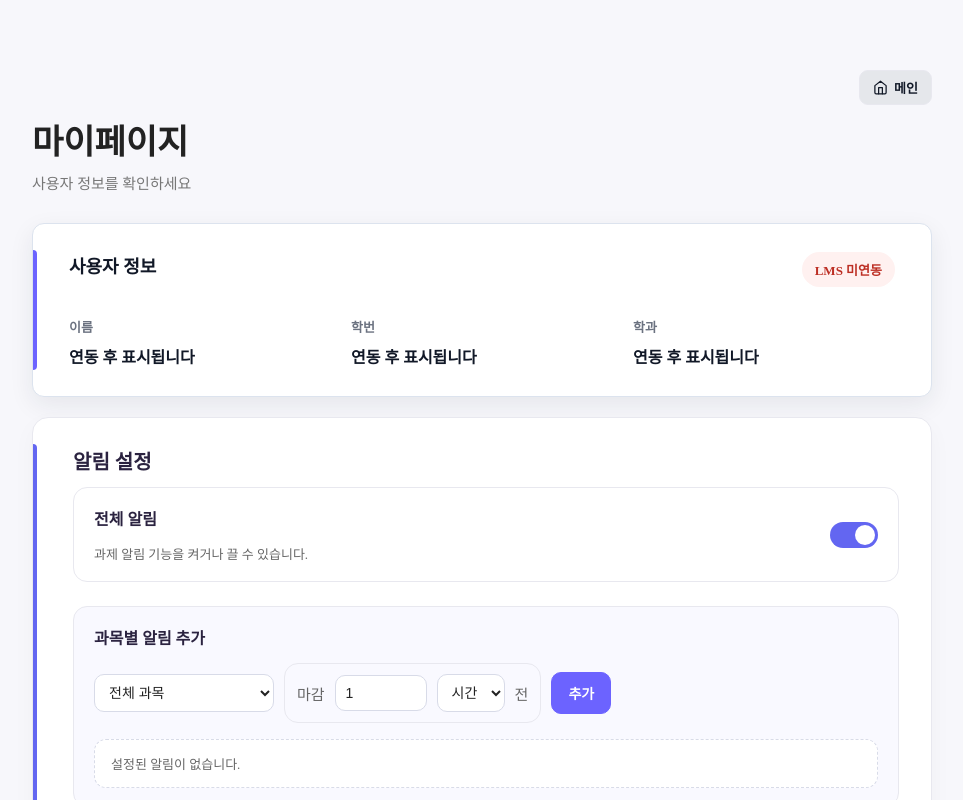
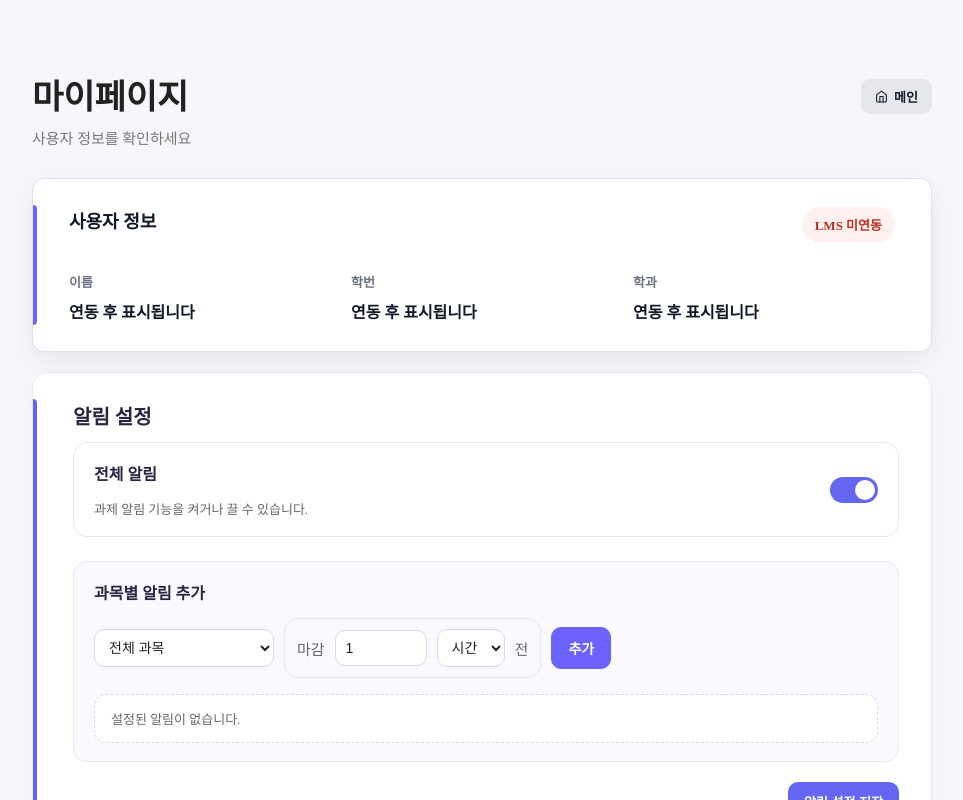
Before and after one commit to KadenID/OSBP_Team_NULL, a React (Vite) app in the folder client/: page /mypage in a window 1280 px wide. Shown: the top 800 px of the page, without its empty margins (158-1121 px from the left). Built offline with nearby package versions, Linux system fonts and the light colour scheme.

Commit message:
style: 마이페이지 메인 이동 버튼 높이 정렬 수정

```diff
--- a/client/src/Components/my_page/MyPage.css
+++ b/client/src/Components/my_page/MyPage.css
@@ -3,7 +3,7 @@ html{
   color-scheme: light dark;
 }
 
-:root {
+.mypage-container {
   --bg: #f7f7fb;
   --title: #222;
   --subtitle: #777;
@@ -19,11 +19,15 @@ html{
   --focus: #6366f1;
   --card-shadow: 0 8px 24px rgba(0, 0, 0, 0.03);
   --card-hover-shadow: 0 10px 22px rgba(0, 0, 0, 0.12);
+  max-width: 900px;
+  margin: 0 auto;
+  padding: 70px 24px;
+  color: var(--title);
 }
 
 /* 다크 모드 색상 변수 */
 @media (prefers-color-scheme: dark) {
-  :root {
+  .mypage-container {
     --bg: #1e2430;
     --title: #f3f4f6;
     --subtitle: #c4c7cf;
@@ -45,15 +49,6 @@ html{
 /* 기본 설정 */
 body {
   margin: 0;
-  background: var(--bg);
-}
-
-
-/* 마이페이지 전체 컨테이너 */
-.mypage-container {
-  max-width: 900px;
-  margin: 0 auto;
-  padding: 70px 24px;
 }
 
 /* 상단 헤더 영역 */
@@ -61,8 +56,16 @@ body {
   margin-bottom: 30px;
 }
 
+.mypage-title-row {
+  display: flex;
+  justify-content: space-between;
+  align-items: center;
+  gap: 16px;
+  margin-bottom: 8px;
+}
+
 .mypage-title {
-  margin: 0 0 8px;
+  margin: 0;
   font-size: clamp(24px, 4vw, 34px);
   font-weight: 700;
   color: var(--title);
@@ -72,14 +75,6 @@ body {
   margin: 0;
   font-size: 15px;
   color: var(--subtitle);
-}
-
-
-/* 우측 상단 메뉴 (메인 버튼) */
-.top-right-menu {
-  display: flex;
-  justify-content: flex-end;
-  margin-bottom: 10px;
 }
 
 /* 버튼 공통 */
@@ -99,6 +94,7 @@ body {
   background-color: var(--btn-bg);
   color: var(--btn-text);
   font-size: 13px;
+  transform: translateY(2px);
 }
 
 .main-button:hover {
@@ -106,7 +102,7 @@ body {
 }
 
 .main-icon {
-  font-size: 15px;
+  font-size: 13px;
 }
 
 
@@ -225,7 +221,11 @@ body {
     font-size: 14px;
   }
 
-  .main-button,
+  .main-button {
+    font-size: 13px;
+    padding: 7px 13px;
+  }
+
   .logout-button {
     font-size: 14px;
     padding: 10px 14px;
--- a/client/src/Components/my_page/MyPage.jsx
+++ b/client/src/Components/my_page/MyPage.jsx
@@ -40,19 +40,19 @@ function MyPage() {
     return(
         <div className="mypage-container">
 
-            {/* 메인화면 전환 버튼 */}
-            <div className="top-right-menu">
-                <button type="button" className="main-button" onClick={() => navigate("/")}>
-                    <FiHome className="main-icon" />
-                    메인
-                </button>
-            </div>
-
             {/* 마이페이지 상단 영역 */}
             <header className="mypage-header">
-                <h1 className="mypage-title">마이페이지</h1>
+                <div className="mypage-title-row">
+                    <h1 className="mypage-title">마이페이지</h1>
+
+                    <button type="button" className="main-button" onClick={() => navigate("/")}>
+                        <FiHome className="main-icon" />
+                        메인
+                    </button>
+                </div>
+
                 <p className="mypage-subtitle">사용자 정보를 확인하세요</p>
-            </header>
+                </header>
 
             {/* 마이페이지 주요 카드 영역 */}
             <div className="mypage-grid">
```
